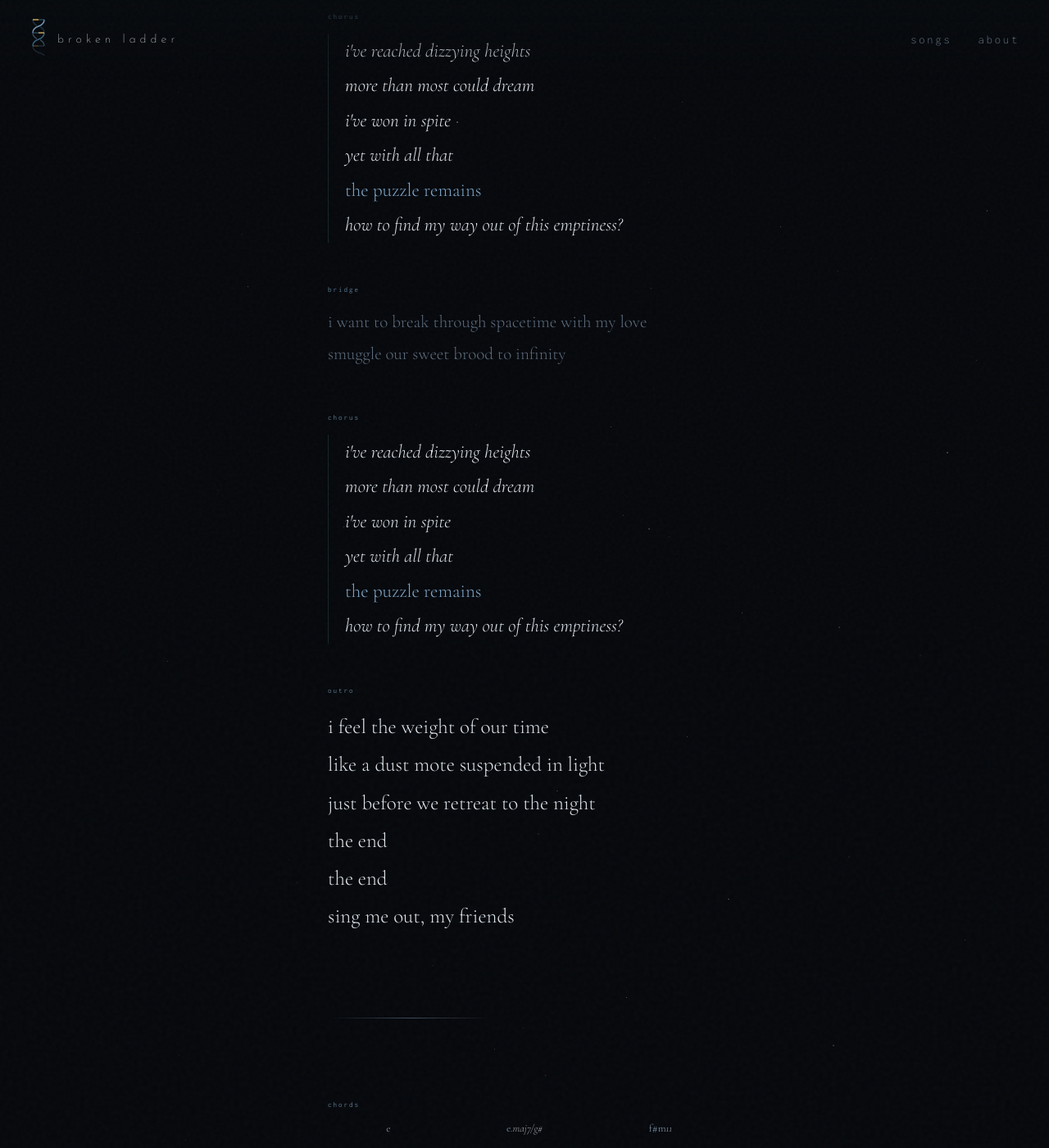
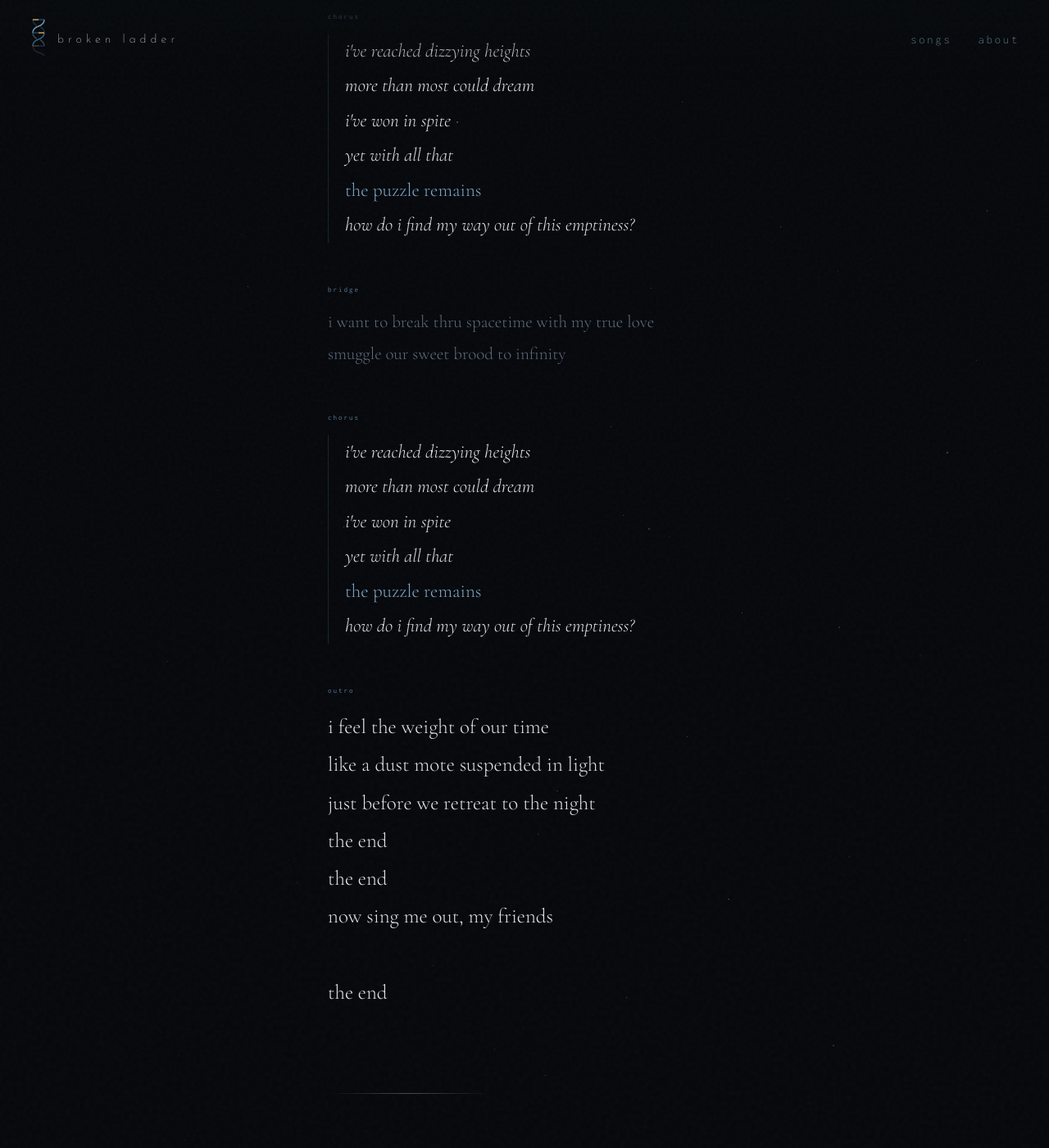
Before and after one commit to ClayShentrup/brokenladder, a Jekyll site: the page built from songs/the-puzzle-remains.html, in a window 1280 px wide and 1400 px high, scrolled down 1083 px. Shown: the whole window at 82% size. Built offline with Jekyll 4.4.1, drawn with Linux system fonts in a browser that asks for light colours.

Commit message:
Match the puzzle remains page to the current lyrics
Co-Authored-By: Claude Opus 5.5 <noreply@anthropic.com>

```diff
--- a/songs/the-puzzle-remains.html
+++ b/songs/the-puzzle-remains.html
@@ -60,14 +60,14 @@ line: "rgba(126,166,200,0.18)"
         <span class="line">i've won in spite</span>
         <span class="line">yet with all that</span>
         <span class="line"><em>the puzzle remains</em></span>
-        <span class="line">how to find my way out of this emptiness?</span>
+        <span class="line">how do i find my way out of this emptiness?</span>
       </div>
     </div>
 
     <div class="section bridge" style="--anim-delay:1.0s">
       <div class="section-label">bridge</div>
       <div class="verse">
-        <span class="line">i want to break through spacetime with my love</span>
+        <span class="line">i want to break thru spacetime with my true love</span>
         <span class="line">smuggle our sweet brood to infinity</span>
       </div>
     </div>
@@ -80,7 +80,7 @@ line: "rgba(126,166,200,0.18)"
         <span class="line">i've won in spite</span>
         <span class="line">yet with all that</span>
         <span class="line"><em>the puzzle remains</em></span>
-        <span class="line">how to find my way out of this emptiness?</span>
+        <span class="line">how do i find my way out of this emptiness?</span>
       </div>
     </div>
 
@@ -92,7 +92,9 @@ line: "rgba(126,166,200,0.18)"
         <span class="line">just before we retreat to the night</span>
         <span class="line">the end</span>
         <span class="line">the end</span>
-        <span class="line">sing me out, my friends</span>
+        <span class="line">now sing me out, my friends</span>
+        <span class="line">&nbsp;</span>
+        <span class="line">the end</span>
       </div>
     </div>
 
```
